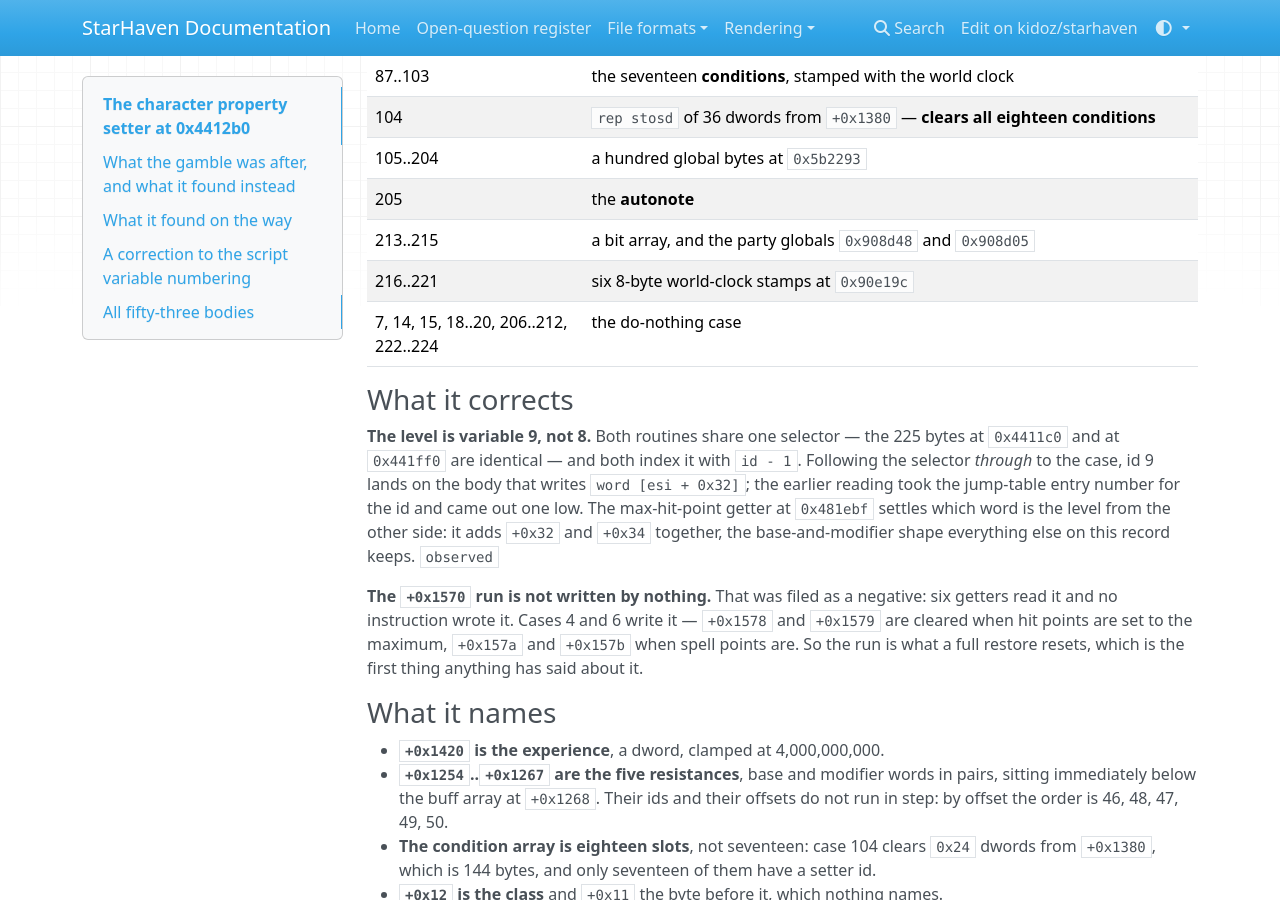
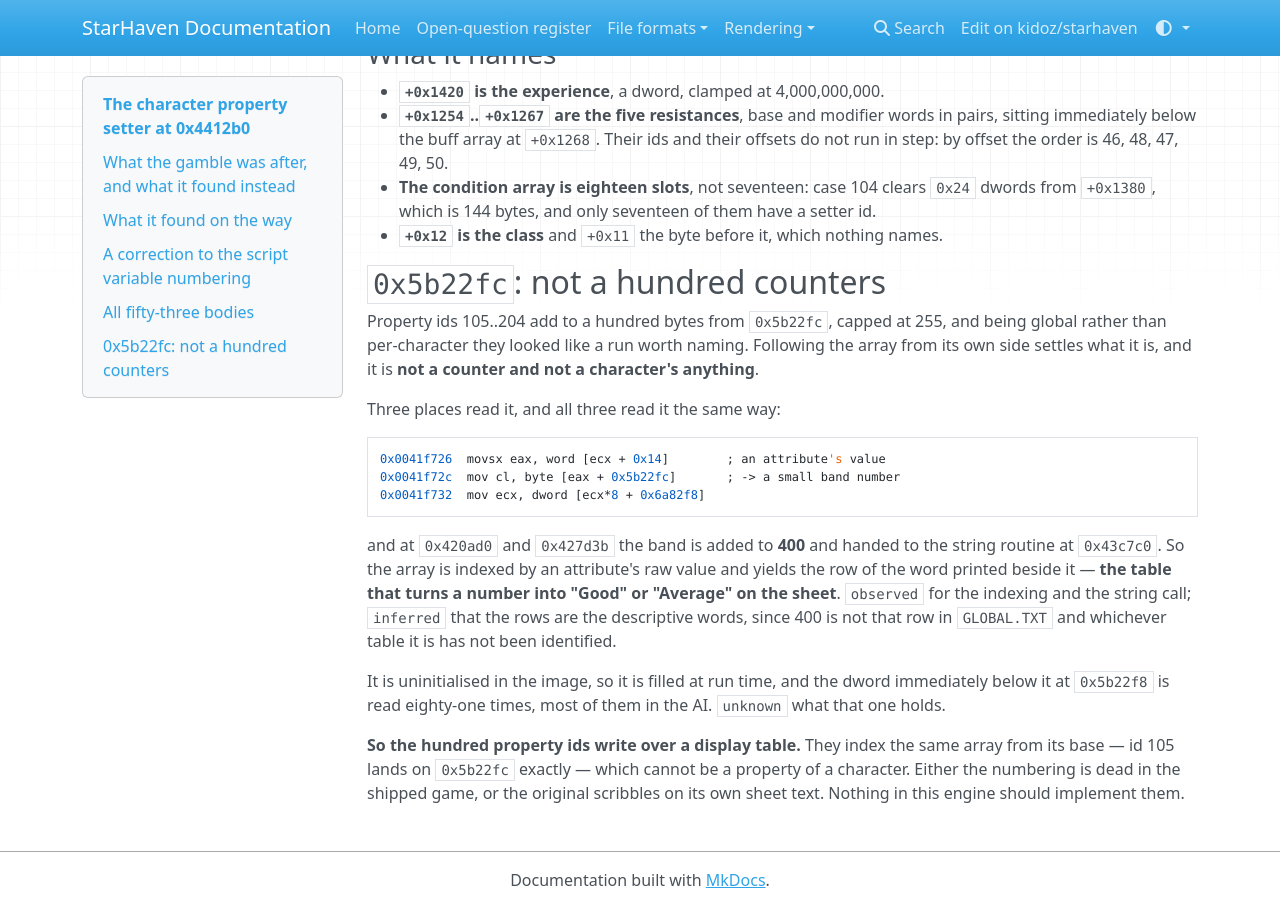
Before and after one commit to kidoz/starhaven, an MkDocs documentation site: the page built from docs/formats/character-properties.md, in a window 1280 px wide and 900 px high, scrolled down 2585 px. Built offline with MkDocs 1.6.1, drawn with Linux system fonts in a browser that asks for light colours; nearby versions of some CDN libraries.

Commit message:
The hundred property ids write over the sheet's own band table

````diff
--- a/docs/formats/character-properties.md
+++ b/docs/formats/character-properties.md
@@ -129,3 +129,36 @@ restore resets, which is the first thing anything has said about it.
   `0x24` dwords from `+0x1380`, which is 144 bytes, and only seventeen of them
   have a setter id.
 - **`+0x12` is the class** and `+0x11` the byte before it, which nothing names.
+
+## `0x5b22fc`: not a hundred counters
+
+Property ids 105..204 add to a hundred bytes from `0x5b22fc`, capped at 255,
+and being global rather than per-character they looked like a run worth
+naming. Following the array from its own side settles what it is, and it is
+**not a counter and not a character's anything**.
+
+Three places read it, and all three read it the same way:
+
+```
+0x0041f726  movsx eax, word [ecx + 0x14]        ; an attribute's value
+0x0041f72c  mov cl, byte [eax + 0x5b22fc]       ; -> a small band number
+0x0041f732  mov ecx, dword [ecx*8 + 0x6a82f8]
+```
+
+and at `0x420ad0` and `0x427d3b` the band is added to **400** and handed to the
+string routine at `0x43c7c0`. So the array is indexed by an attribute's raw
+value and yields the row of the word printed beside it — **the table that
+turns a number into "Good" or "Average" on the sheet**. `observed` for the
+indexing and the string call; `inferred` that the rows are the descriptive
+words, since 400 is not that row in `GLOBAL.TXT` and whichever table it is has
+not been identified.
+
+It is uninitialised in the image, so it is filled at run time, and the dword
+immediately below it at `0x5b22f8` is read eighty-one times, most of them in
+the AI. `unknown` what that one holds.
+
+**So the hundred property ids write over a display table.** They index the
+same array from its base — id 105 lands on `0x5b22fc` exactly — which cannot
+be a property of a character. Either the numbering is dead in the shipped
+game, or the original scribbles on its own sheet text. Nothing in this engine
+should implement them.
````
Also changed, not shown: README.md (+8 -0 lines).
